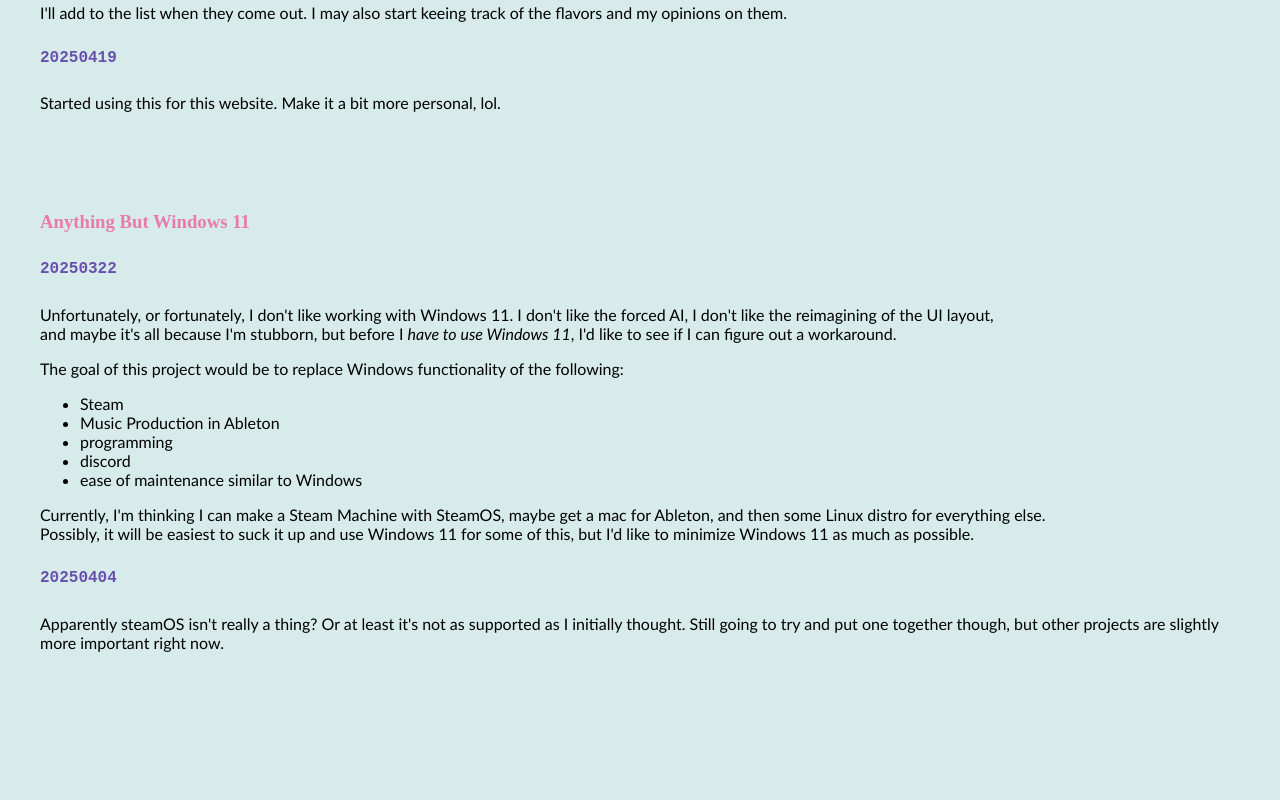
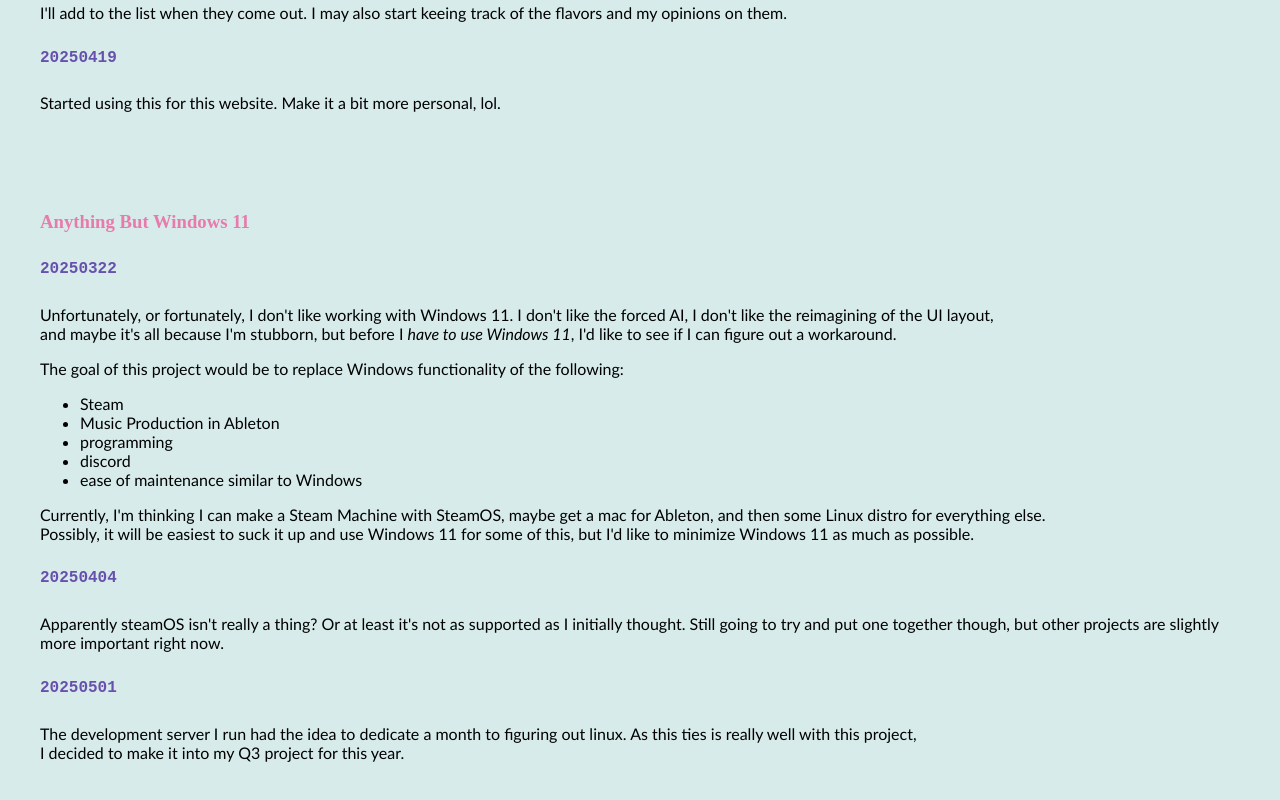
Before and after one commit to kiecphrase/sevenfish, a plain HTML site: page pages/projects.html in a window 1280 px wide. Shown: the part 728-1528 px from the top of the page. Before the commit the page ends 1428 px from the top, so only its background shows below. Drawn offline with Linux system fonts and the light colour scheme.

Commit message:
Update projects.html

```diff
--- a/pages/projects.html
+++ b/pages/projects.html
@@ -73,6 +73,9 @@
             <h5>20250404</h5>
             <p>Apparently steamOS isn't really a thing? Or at least it's not as supported as I initially thought. Still going to try and put one together though, but other projects are slightly more important right now.</p>
 
+            <h5>20250501</h5>
+            <p>The development server I run had the idea to dedicate a month to figuring out linux. As this ties is really well with this project, <br> I decided to make it into my Q3 project for this year.</p>
+
 
         </div>
     </div>
```
